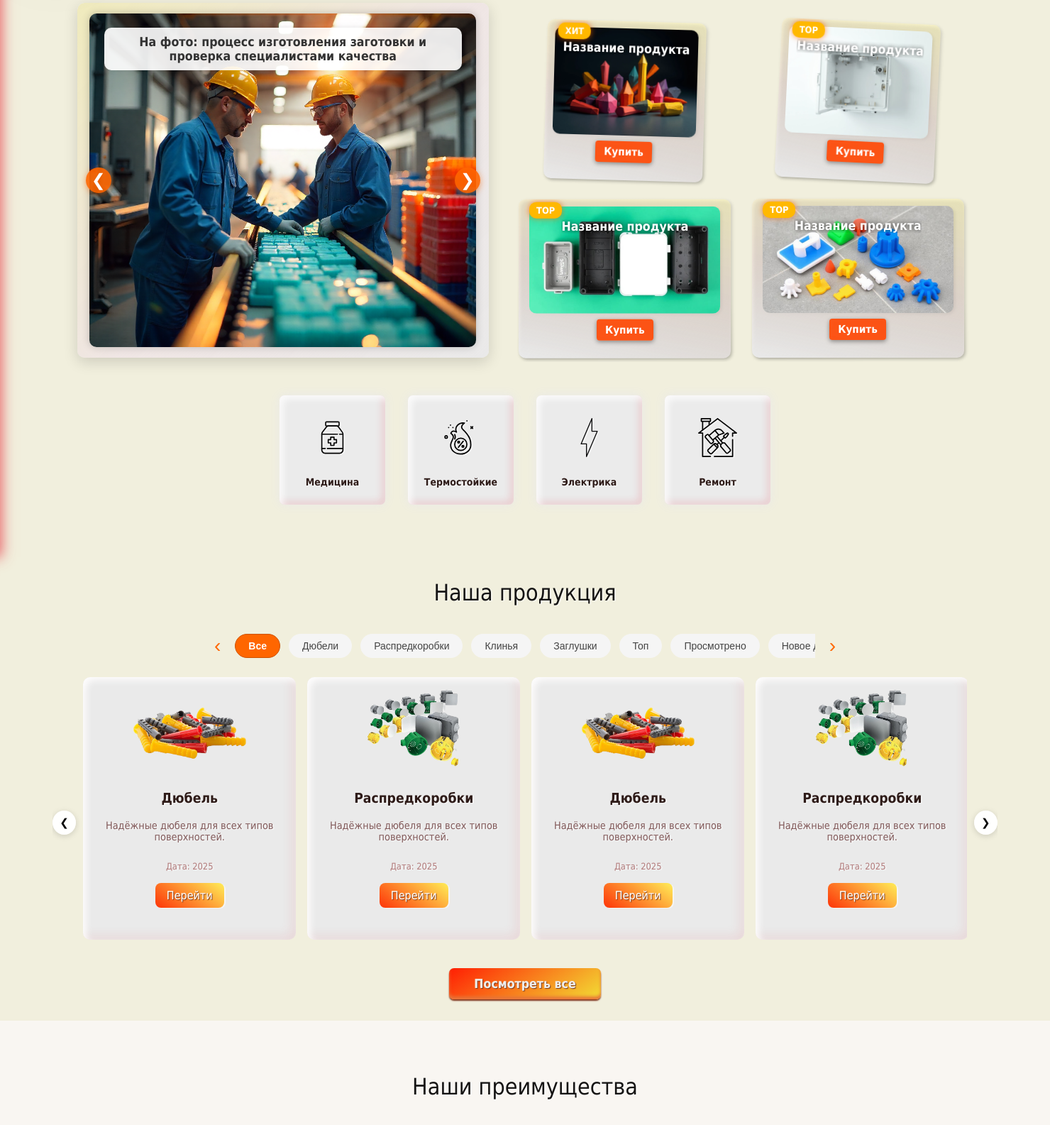
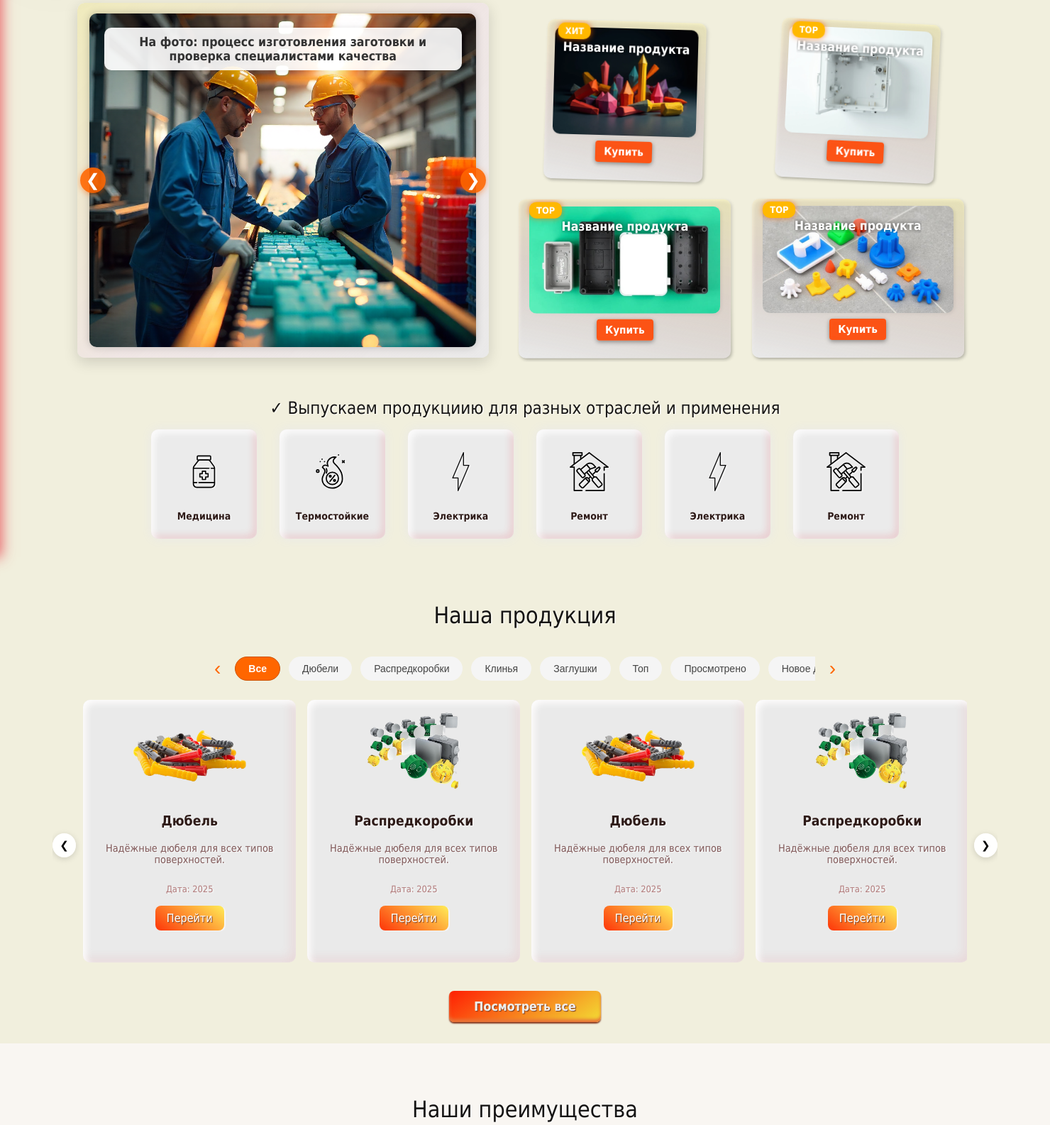
Before and after one commit to TumashenkaAliaksandr/natta_pg, a Django app: page / in a window 1480 px wide. Shown: the part 164-1749 px from the top of the page at 71% size. Run offline with Django 5.2, Linux system fonts and the light colour scheme.

```diff
--- a/webapp/static/webapp/css/style.css
+++ b/webapp/static/webapp/css/style.css
@@ -629,7 +629,7 @@ header {
 
 /* -------- Категории товаров -------- */
 .categories-section {
-    padding-top: 3rem;
+    padding-top: 2rem;
     padding-bottom: 30px;
     background-color: #f1efdd;
     text-align: center;
@@ -650,7 +650,7 @@ header {
 .category-card {
     width: 85px;
     height: 90px;
-    border-radius: 7px;
+    border-radius: 10px;
     padding: 2rem;
     background: #ebebeb;
     box-shadow: inset 5px 5px 10px rgba(255, 255, 255, 0.8), inset -5px -5px 10px rgba(230, 57, 70, 0.15), 0 0 15px rgb(233 233 233);
@@ -1088,11 +1088,11 @@ header {
 }
 
 .r-prev-btn {
-  left: 12px;
+  left: 4px;
 }
 
 .r-next-btn {
-  right: 12px;
+  right: 4px;
 }
 
 /* 3D прокрутка слайдов */
--- a/webapp/templates/webapp/index.html
+++ b/webapp/templates/webapp/index.html
@@ -9,6 +9,7 @@
 
         <section class="categories-section">
             <div class="container-main categories__container">
+                <h2 class="section-title-contact-form">✓ Выпускаем продукциию для разных отраслей и применения</h2>
                 <div class="categories-grid">
                     <div class="category-card">
                         <img src="{% static 'webapp/svg/medicine-medical-health-healthcare-vitamin-pill-pharmacy-svgrepo-com.svg' %}" alt="Медицина"
@@ -20,6 +21,16 @@
                              alt="Термостойкие"
                              class="category-icon"/>
                         <p class="category-name">Термостойкие</p>
+                    </div>
+                    <div class="category-card">
+                        <img src="{% static 'webapp/svg/electric-bolt-svgrepo-com.svg' %}" alt="Электрика"
+                             class="category-icon"/>
+                        <p class="category-name">Электрика</p>
+                    </div>
+                    <div class="category-card">
+                        <img src="{% static 'webapp/svg/house-repair-svgrepo-com.svg' %}" alt="Ремонт"
+                             class="category-icon"/>
+                        <p class="category-name">Ремонт</p>
                     </div>
                     <div class="category-card">
                         <img src="{% static 'webapp/svg/electric-bolt-svgrepo-com.svg' %}" alt="Электрика"
```
